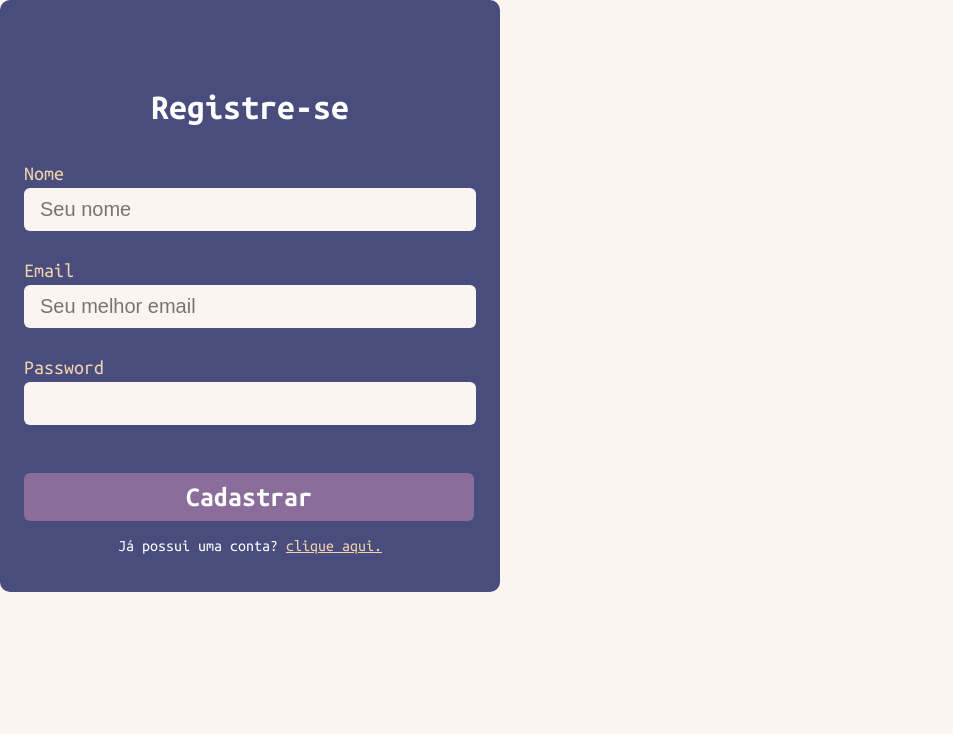
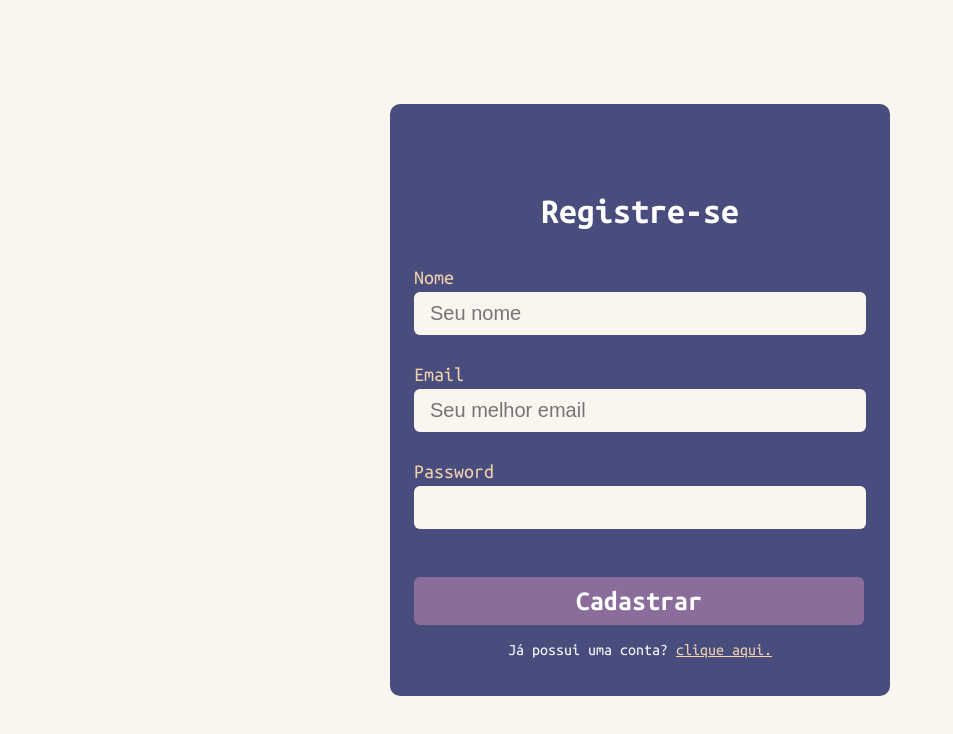
Before and after one commit to damatomos/forum-gm-frontend, a Vue app: page /register in a window 1280 px wide. Shown: the top 734 px of the page, without its empty margins (0-953 px from the left). Built offline with nearby package versions, Linux system fonts and the light colour scheme.

Commit message:
feat: addition background in components register and login

```diff
--- a/src/views/LoginView.vue
+++ b/src/views/LoginView.vue
@@ -1,9 +1,12 @@
 <script setup lang="ts">
 import InputComponent from '@/components/InputComponent.vue'
 import ButtonSimpleComponent from '@/components/ButtonSimpleComponent.vue'
+import BackgroundComponent from '@/components/BackgroundComponent.vue'
 </script>
 
 <template>
+  <BackgroundComponent />
+  <div class="container">
     <div class="container-login">
       <h1>Login</h1>
       <InputComponent
@@ -17,9 +20,14 @@ import ButtonSimpleComponent from '@/components/ButtonSimpleComponent.vue'
       <ButtonSimpleComponent class="btn-login" variant="button-auth" content="Entrar" />
       <p>Não possui uma conta? <a href="RegisterView.vue">registre-se.</a></p>
     </div>
+  </div>
 </template>
 
 <style scoped lang="scss">
+.container {
+  width: 100%;
+  height: 100vh;
+  @include flex-center;
   .container-login {
     @include style-login-and-register;
 
@@ -46,4 +54,5 @@ import ButtonSimpleComponent from '@/components/ButtonSimpleComponent.vue'
       @include link-login-and-register;
     }
   }
+}
 </style>
--- a/src/views/RegisterView.vue
+++ b/src/views/RegisterView.vue
@@ -4,6 +4,7 @@ import ButtonSimpleComponent from '@/components/ButtonSimpleComponent.vue'
 </script>
 
 <template>
+  <div class="container">
     <div class="container-register">
       <h1>Registre-se</h1>
       <InputComponent
@@ -30,9 +31,15 @@ import ButtonSimpleComponent from '@/components/ButtonSimpleComponent.vue'
       <ButtonSimpleComponent class="btn-login" variant="button-auth" content="Cadastrar" />
       <p>Já possui uma conta? <a href="LoginView.vue">clique aqui.</a></p>
     </div>
+  </div>
 </template>
 
 <style scoped lang="scss">
+.container {
+  width: 100%;
+  height: 100vh;
+  @include flex-center;
+
   .container-register {
     @include style-login-and-register;
     h1 {
@@ -59,4 +66,5 @@ import ButtonSimpleComponent from '@/components/ButtonSimpleComponent.vue'
       @include link-login-and-register;
     }
   }
+}
 </style>
```
Lines whose indentation alone changed are shown as unchanged.
